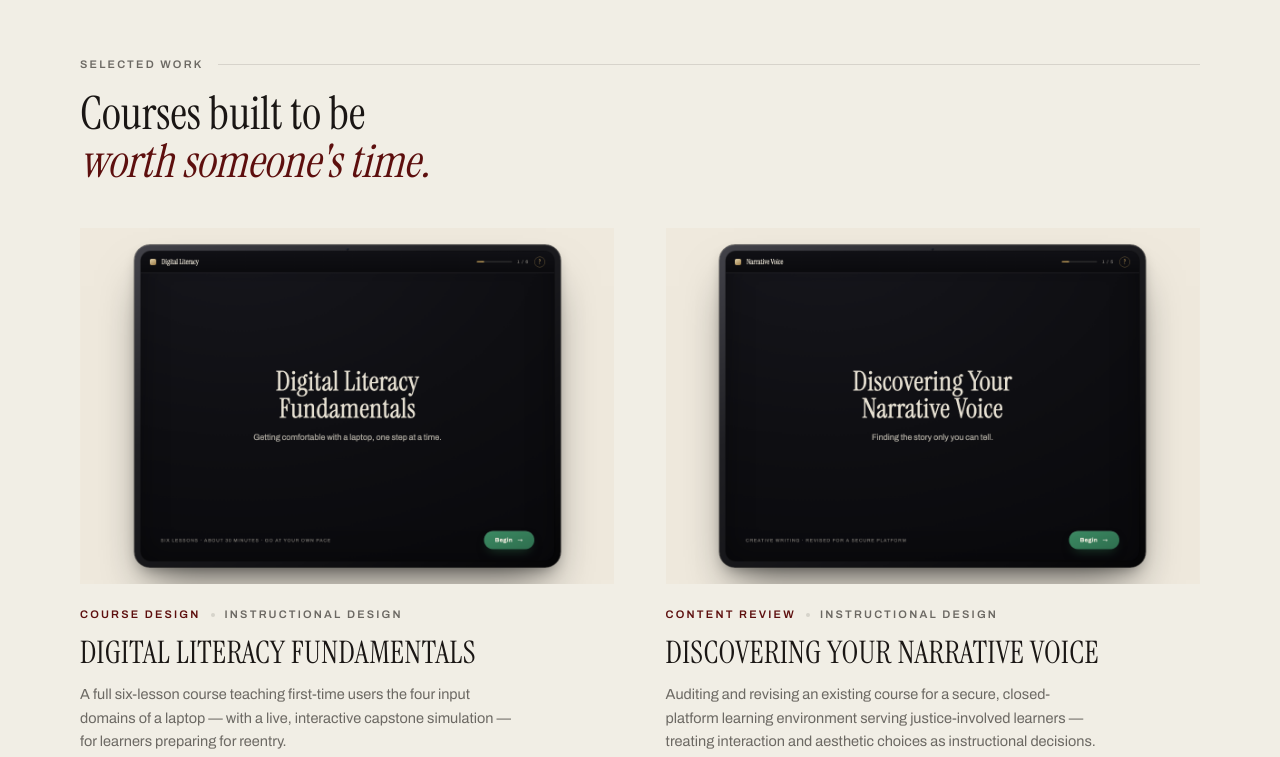
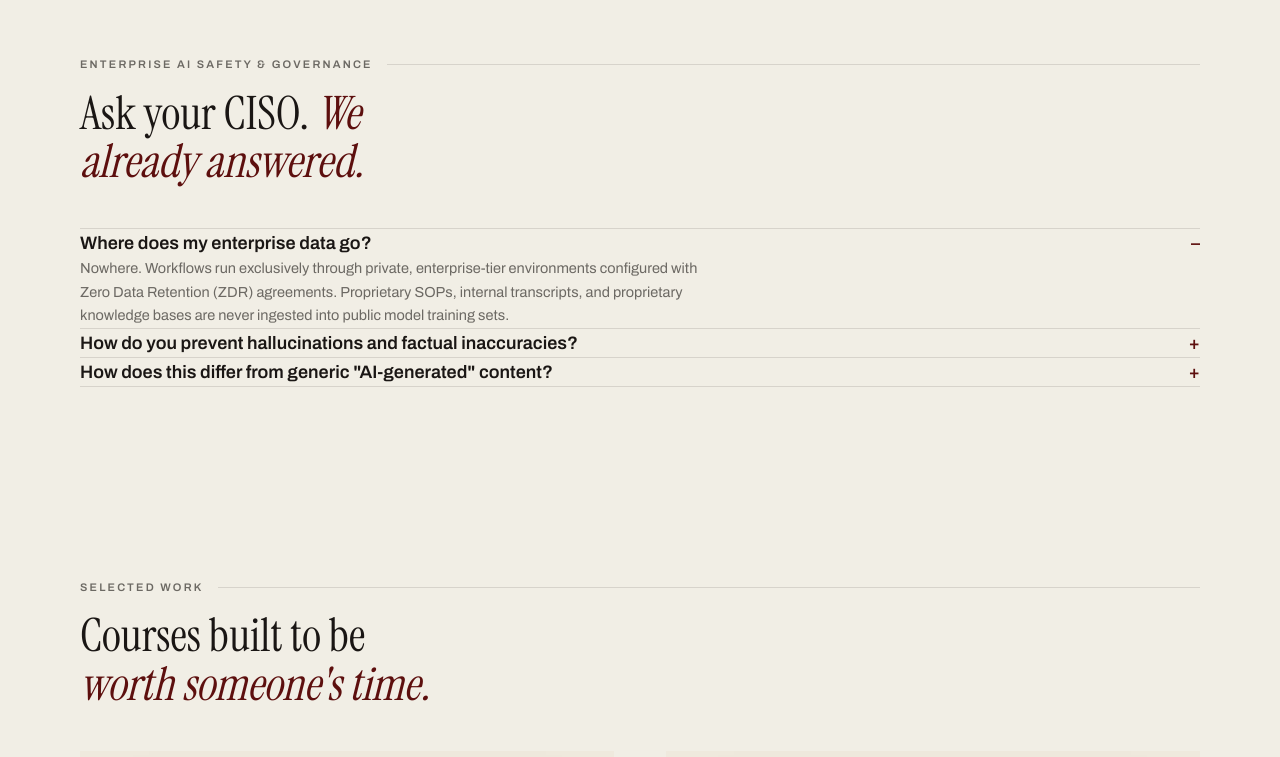
Before and after one commit to jacklyn747/JackieMiller.co, a Next.js app: page / in a window 1280 px wide. Shown: the part 2766-3523 px from the top of the page. Built offline with nearby package versions, Linux system fonts and the light colour scheme.

Commit message:
feat: add Enterprise AI Safety & Governance accordion to homepage

```diff
--- a/src/app/page.tsx
+++ b/src/app/page.tsx
@@ -6,6 +6,7 @@ import Link from "next/link";
 import SiteNav from "@/components/SiteNav";
 import ThemeToggle from "@/components/ThemeToggle";
 import TabletMock from "@/components/case-studies/digital-literacy/TabletMock";
+import GovernanceAccordion from "@/components/GovernanceAccordion";
 import { caseStudies } from "@/lib/caseStudies";
 import "./home.css";
 import "./work/work.css";
@@ -263,6 +264,17 @@ export default function Home() {
           </div>
         </section>
 
+        {/* ── ENTERPRISE AI SAFETY & GOVERNANCE ── */}
+        <section className="hm hm-sec" id="governance">
+          <div className="hm-sec__head">
+            <p className="ds-eyebrow">Enterprise AI Safety & Governance</p>
+            <h2 className="hm-sec__title">
+              Ask your CISO. <em>We already answered.</em>
+            </h2>
+          </div>
+          <GovernanceAccordion />
+        </section>
+
         {/* ── SELECTED WORK ── */}
         <section className="hm hm-sec">
           <div className="hm-sec__head">
--- /dev/null
+++ b/src/components/GovernanceAccordion.tsx
@@ -0,0 +1,55 @@
+"use client";
+
+import { useState } from "react";
+import "./governance-accordion.css";
+
+type Panel = { q: string; a: string };
+
+const PANELS: Panel[] = [
+  {
+    q: "Where does my enterprise data go?",
+    a: "Nowhere. Workflows run exclusively through private, enterprise-tier environments configured with Zero Data Retention (ZDR) agreements. Proprietary SOPs, internal transcripts, and proprietary knowledge bases are never ingested into public model training sets.",
+  },
+  {
+    q: "How do you prevent hallucinations and factual inaccuracies?",
+    a: "Models are strictly constrained using closed-context retrieval (grounding prompts) and bounded system parameters. More importantly, we enforce a mandatory Human-in-the-Loop (HITL) gate: no instructional objective, technical task, or assessment item is finalized without subject-matter and instructional validation.",
+  },
+  {
+    q: 'How does this differ from generic "AI-generated" content?',
+    a: 'Anyone can ask an LLM to "write a 5-question quiz." That produces shallow, generic "slop." I build multi-layered system prompt architectures that enforce specific pedagogical structures, tone constraints, Bloom-level targeting, and behavioral branch points. AI handles raw synthesis; instructional design governs the output.',
+  },
+];
+
+export default function GovernanceAccordion() {
+  const [open, setOpen] = useState<number | null>(0);
+
+  return (
+    <div className="mt-8 md:mt-10 border-t-[0.5px]" style={{ borderColor: "var(--ink-dim)" }}>
+      {PANELS.map((panel, i) => {
+        const expanded = open === i;
+        return (
+          <div key={panel.q} className="border-b-[0.5px]" style={{ borderColor: "var(--ink-dim)" }}>
+            <button
+              type="button"
+              className="gov-q flex w-full items-center justify-between gap-4 py-5 md:py-6 px-1 text-left text-[15px] md:text-lg font-semibold"
+              style={{ color: "var(--ink)" }}
+              aria-expanded={expanded}
+              aria-controls={`gov-panel-${i}`}
+              onClick={() => setOpen(expanded ? null : i)}
+            >
+              <span>{panel.q}</span>
+              <span className="text-lg flex-shrink-0" style={{ color: "var(--ox-accent)" }} aria-hidden="true">
+                {expanded ? "–" : "+"}
+              </span>
+            </button>
+            <div id={`gov-panel-${i}`} className="max-w-[68ch] px-1 pb-5 md:pb-6" role="region" hidden={!expanded}>
+              <p className="text-[14.5px] leading-relaxed" style={{ color: "var(--ink-mid)" }}>
+                {panel.a}
+              </p>
+            </div>
+          </div>
+        );
+      })}
+    </div>
+  );
+}
--- /dev/null
+++ b/src/components/governance-accordion.css
@@ -0,0 +1,4 @@
+.gov-q:focus-visible {
+  outline: 2px solid var(--ox-accent);
+  outline-offset: 4px;
+}
```
